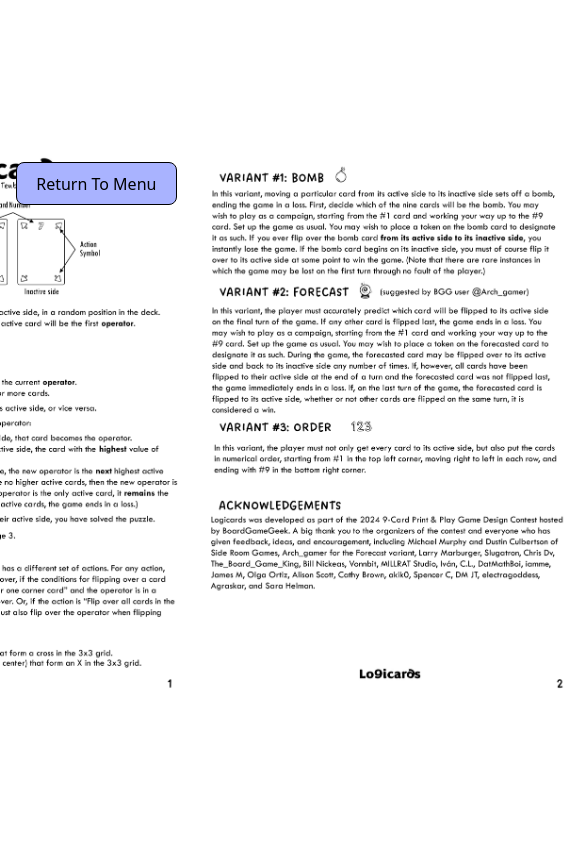
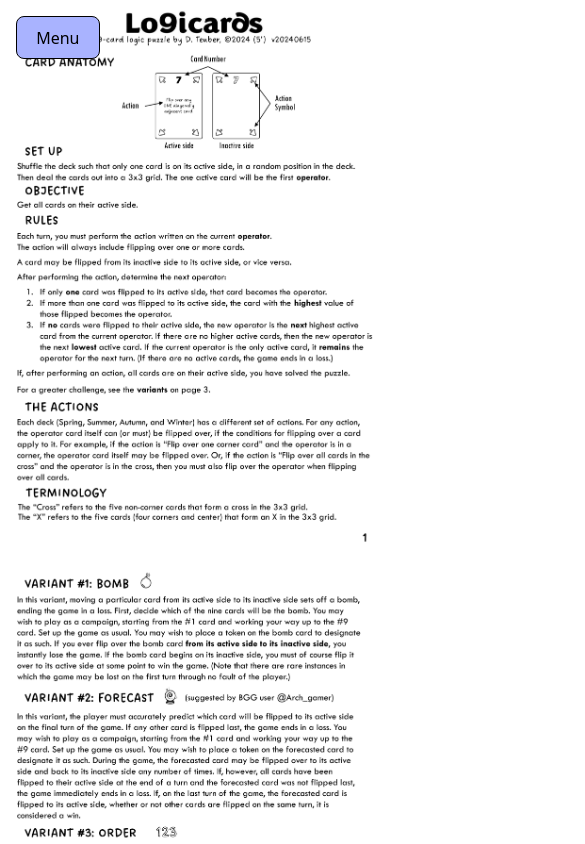
Before and after one commit to PrithviK21/Logicards, a React (Vite) app: page / in a window 390 px wide. Both pictures are taken after a click on the button "How to Play". Shown: the top 844 px of the page, 585 px wide, since content can reach past the window. Built offline with nearby package versions, Linux system fonts and the light colour scheme.

Commit message:
made rules page responsive

```diff
--- a/src/App.css
+++ b/src/App.css
@@ -240,6 +240,7 @@ button:focus-visible {
   position: fixed;
   background-color: rgb(169, 179, 255);
   margin: 1rem;
+  border: 1px solid black;
 }
 .game-header .header-btn-container {
   display: flex;
@@ -251,6 +252,10 @@ button:focus-visible {
 /* MEDIA QUERIES */
 
 @media screen and (max-width: 768px) {
+  .rules {
+    flex-direction: column;
+  }
+
   .game {
     grid-template-columns: 1fr;
     grid-template-rows: auto auto auto;
--- a/src/components/Rules/Rules.tsx
+++ b/src/components/Rules/Rules.tsx
@@ -4,7 +4,7 @@ function Rules({ returnToMenu }: { returnToMenu: () => void }) {
   return (
     <>
       <button className="rules-header" onClick={returnToMenu}>
-        Return To Menu
+        Menu
       </button>
       <div className="rules">
         <img src={pg1} alt="Rules page 1" />
```
